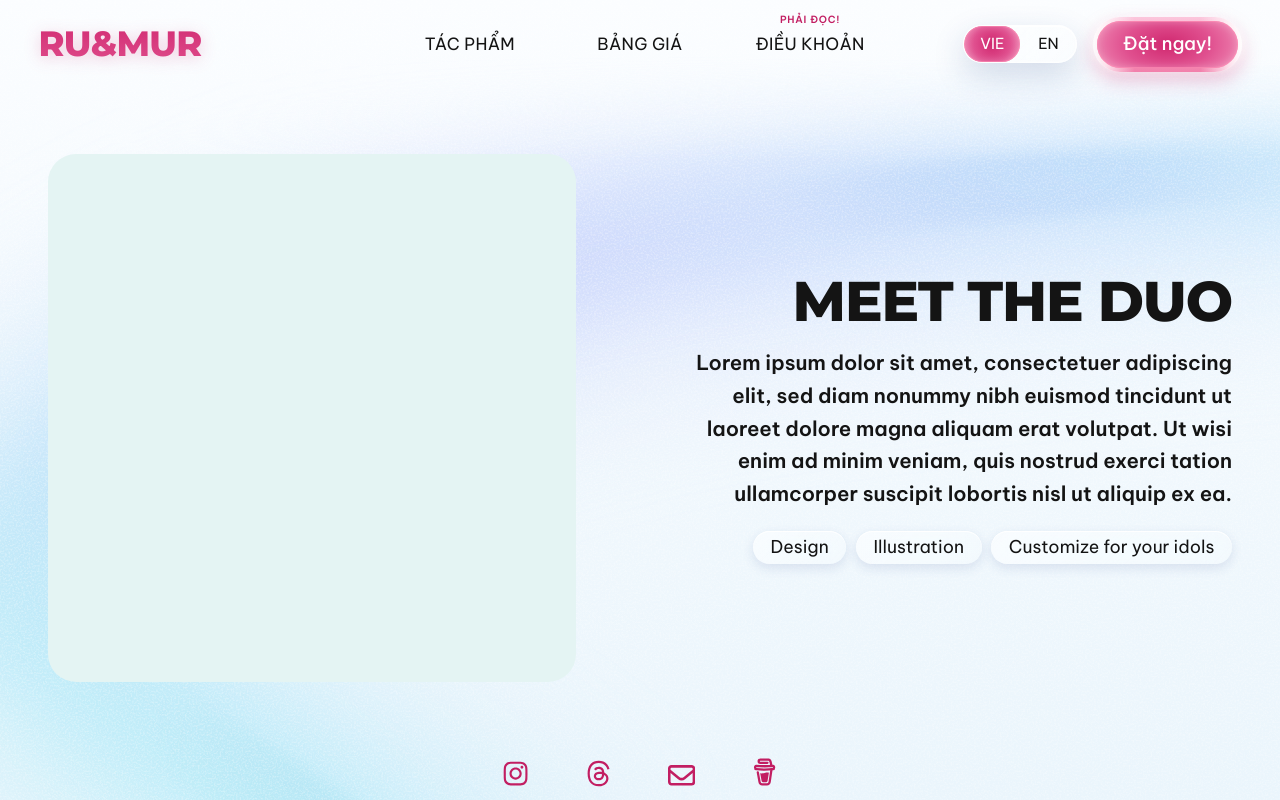
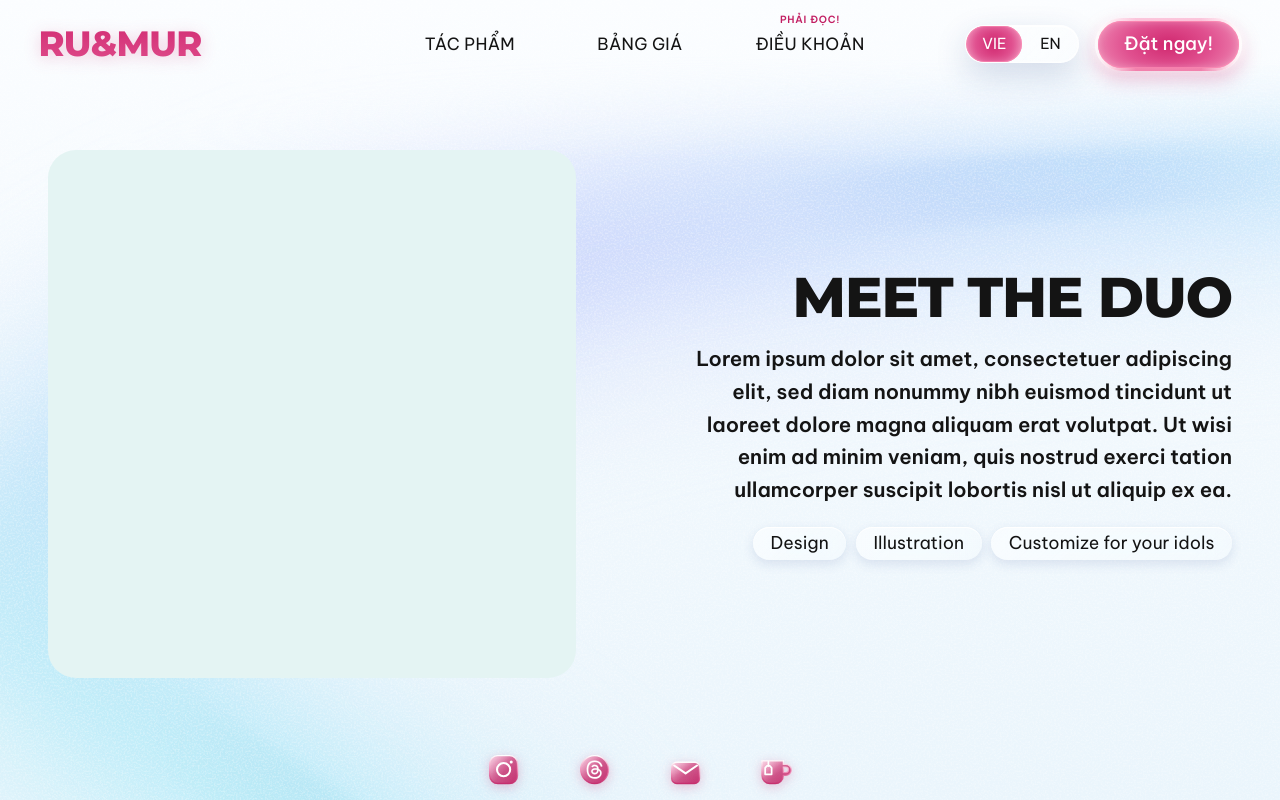
Before and after one commit to MinhTran2084/Ru_Mur_Commission, a React (Vite) app: page /#/ in a window 1280 px wide. Built offline with nearby package versions, Linux system fonts and the light colour scheme.

Commit message:
Fixed icons

```diff
--- a/src/components/Footer.jsx
+++ b/src/components/Footer.jsx
@@ -1,30 +1,30 @@
 import { Link } from 'react-router-dom'
-import { FaInstagram, FaThreads, FaRegEnvelope } from 'react-icons/fa6'
-import CoffeeIcon from './CoffeeIcon'
+import { GlassDefs, InstagramIcon, ThreadsIcon, MailIcon, CoffeeIcon } from './GlassIcons'
 import site from '../content/site.json'
 
 export default function Footer() {
   return (
     <footer className="site-footer">
+      <GlassDefs />
       <ul>
         {site.instagram && (
           <li>
             <a href={site.instagram} target="_blank" rel="noreferrer" aria-label="Instagram">
-              <FaInstagram />
+              <InstagramIcon />
             </a>
           </li>
         )}
         {site.threads && (
           <li>
             <a href={site.threads} target="_blank" rel="noreferrer" aria-label="Threads">
-              <FaThreads />
+              <ThreadsIcon />
             </a>
           </li>
         )}
         {site.email && (
           <li>
             <a href={`mailto:${site.email}`} aria-label="Email">
-              <FaRegEnvelope className="footer-envelope" />
+              <MailIcon />
             </a>
           </li>
         )}
--- /dev/null
+++ b/src/components/GlassIcons.jsx
@@ -0,0 +1,153 @@
+// Single-layer frosted #C21E62 pink glass footer icons with refined white details and a luminous rim.
+// All four sit on the same bottom baseline (y = 21.5 in the 24 x 24 drawing box).
+
+const SHADOW = 'drop-shadow(0 3px 6px rgba(194, 30, 98, 0.28))'
+
+// Put this once in Footer.jsx
+export function GlassDefs() {
+  return (
+    <svg width="0" height="0" style={{ position: 'absolute' }} aria-hidden="true" focusable="false">
+      <defs>
+        {/* translucent #C21E62 glass body */}
+        <linearGradient id="gi-frost-base" x1="0" y1="0" x2="1" y2="1">
+          <stop offset="0%" stopColor="#f272a7" stopOpacity="0.68" />
+          <stop offset="55%" stopColor="#c21e62" stopOpacity="0.78" />
+          <stop offset="100%" stopColor="#c21e62" stopOpacity="0.86" />
+        </linearGradient>
+
+        {/* glossy top-left specular glass reflection */}
+        <linearGradient id="gi-frost-sheen" x1="0" y1="0" x2="0.85" y2="0.85">
+          <stop offset="0%" stopColor="#ffffff" stopOpacity="0.58" />
+          <stop offset="48%" stopColor="#ffffff" stopOpacity="0.12" />
+          <stop offset="100%" stopColor="#ffffff" stopOpacity="0" />
+        </linearGradient>
+
+        {/* white top highlight fading into #C21E62 at the bottom */}
+        <linearGradient id="gi-rim" x1="0" y1="0" x2="0" y2="1">
+          <stop offset="0%" stopColor="#ffffff" stopOpacity="0.95" />
+          <stop offset="50%" stopColor="#f48ab6" stopOpacity="0.8" />
+          <stop offset="100%" stopColor="#c21e62" stopOpacity="0.85" />
+        </linearGradient>
+      </defs>
+    </svg>
+  )
+}
+
+function GlassIcon({ shape, front, rimWidth = 0.9, ...props }) {
+  return (
+    <svg
+      viewBox="0 0 24 24"
+      width="1em"
+      height="1em"
+      overflow="visible"
+      aria-hidden="true"
+      style={{ filter: SHADOW }}
+      {...props}
+    >
+      {/* 1. Translucent #C21E62 glass body */}
+      <g fill="url(#gi-frost-base)">{shape}</g>
+
+      {/* 2. Surface sheen + defined glass rim */}
+      <g fill="url(#gi-frost-sheen)" stroke="url(#gi-rim)" strokeWidth={rimWidth}>
+        {shape}
+      </g>
+
+      {/* 3. Crisp white front details */}
+      {front}
+    </svg>
+  )
+}
+
+export function InstagramIcon(props) {
+  return (
+    <GlassIcon
+      {...props}
+      shape={<rect x="2.5" y="2.5" width="19" height="19" rx="5.5" />}
+      front={
+        <>
+          <circle cx="12" cy="12" r="4.5" fill="none" stroke="#ffffff" strokeWidth="1.4" />
+          <circle cx="17.2" cy="6.8" r="1.05" fill="#ffffff" />
+        </>
+      }
+    />
+  )
+}
+
+const THREADS =
+  'M331.5 235.7c2.2 .9 4.2 1.9 6.3 2.8c29.2 14.1 50.6 35.2 61.8 61.4c15.7 36.5 17.2 95.8-30.3 143.2c-36.2 36.2-80.3 52.5-142.6 53h-.3c-70.2-.5-124.1-24.1-160.4-70.2c-32.3-41-48.9-98.1-49.5-169.6V256v-.2C17 184.3 33.6 127.2 65.9 86.2C102.2 40.1 156.2 16.5 226.4 16h.3c70.3 .5 124.9 24 162.3 69.9c18.4 22.7 32 50 40.6 81.7l-40.4 10.8c-7.1-25.8-17.8-47.8-32.2-65.4c-29.2-35.8-73-54.2-130.5-54.6c-57 .5-100.1 18.8-128.2 54.4C72.1 146.1 58.5 194.3 58 256c.5 61.7 14.1 109.9 40.3 143.3c28 35.6 71.2 53.9 128.2 54.4c51.4-.4 85.4-12.6 113.7-40.9c32.3-32.2 31.7-71.8 21.4-95.9c-6.1-14.2-17.1-26-31.9-34.9c-3.7 26.9-11.8 48.3-24.7 64.8c-17.1 21.8-41.4 33.6-72.7 35.3c-23.6 1.3-46.3-4.4-63.9-16c-20.8-13.8-33-34.8-34.3-59.3c-2.5-48.3 35.7-83 95.2-86.4c21.1-1.2 40.9-.3 59.2 2.8c-2.4-14.8-7.3-26.6-14.6-35.2c-10-11.7-25.6-17.7-46.2-17.8H227c-16.6 0-39 4.6-53.3 26.3l-34.4-23.6c19.2-29.1 50.3-45.1 87.8-45.1h.8c62.6 .4 99.9 39.5 103.7 107.7l-.2 .2zm-156 68.8c1.3 25.1 28.4 36.8 54.6 35.3c25.6-1.4 54.6-11.4 59.5-73.2c-13.2-2.9-27.8-4.4-43.4-4.4c-4.8 0-9.6 .1-14.4 .4c-42.9 2.4-57.2 23.2-56.2 41.8l-.1 .1z'
+
+export function ThreadsIcon(props) {
+  return (
+    <GlassIcon
+      {...props}
+      shape={<circle cx="12" cy="12" r="9.5" />}
+      front={
+        <g transform="translate(6.18 5.34) scale(0.026)">
+          <path
+            d={THREADS}
+            fill="#ffffff"
+            stroke="#ffffff"
+            strokeWidth="4"
+            strokeLinejoin="round"
+          />
+        </g>
+      }
+    />
+  )
+}
+
+export function MailIcon(props) {
+  return (
+    <GlassIcon
+      {...props}
+      shape={<rect x="2.5" y="7" width="19" height="14.5" rx="3.5" />}
+      front={
+        <path
+          d="M4.2 9.2L12 14.6l7.8-5.4"
+          fill="none"
+          stroke="#ffffff"
+          strokeWidth="1.4"
+          strokeLinecap="round"
+          strokeLinejoin="round"
+        />
+      }
+    />
+  )
+}
+
+export function CoffeeIcon(props) {
+  // Larger mug body (x = 2..16.6, y = 6..21.5) + handle (to x = 22) to match the optical height of the other icons
+  const mugPath =
+    'M2 6H16.6V8.4H18.2A3.8 3.8 0 0 1 22 12.2A3.8 3.8 0 0 1 18.2 16H16.6A5.5 5.5 0 0 1 11.1 21.5H7.5A5.5 5.5 0 0 1 2 16ZM16.6 10.3V14.1H18.2A1.9 1.9 0 0 0 18.2 10.3Z'
+
+  return (
+    <svg
+      viewBox="0 0 24 24"
+      width="1em"
+      height="1em"
+      fill="none"
+      overflow="visible"
+      aria-hidden="true"
+      style={{ filter: SHADOW }}
+      {...props}
+    >
+      {/* 1. Translucent #C21E62 glass mug body & handle */}
+      <path d={mugPath} fill="url(#gi-frost-base)" />
+      <path d={mugPath} fill="url(#gi-frost-sheen)" stroke="url(#gi-rim)" strokeWidth="0.9" />
+
+      {/* 2. Thinner white tea bag string & chamfered tag */}
+      <g
+        fill="none"
+        stroke="#ffffff"
+        strokeWidth="1.2"
+        strokeLinecap="round"
+        strokeLinejoin="round"
+      >
+        <path d="M6.4 6.6v2.8" />
+        <path d="M5.45 9.4h1.9l1.25 1.4v4.4H4.2v-4.4l1.25-1.4Z" />
+      </g>
+    </svg>
+  )
+}
+
+export default CoffeeIcon
--- a/src/index.css
+++ b/src/index.css
@@ -850,6 +850,12 @@ a, button { -webkit-tap-highlight-color: transparent; }
   border-width: 4px;
   background: var(--btn-bg);
 }
+
+/* Book now: a tiny bit thinner rim than the arrows */
+.btn-book,
+.btn-book:hover {
+  border-width: 3px;
+}
 @media (hover: none) {
   .btn-book:hover,
   .pj-arrow:hover { background: var(--btn-bg); }
@@ -898,3 +904,21 @@ a, button { -webkit-tap-highlight-color: transparent; }
 @media (max-width: 860px) {
   .timeline { padding: 0.5rem 1rem; border-radius: 22px; }
 }
+
+/* glass footer icons: bigger */
+.site-footer a { font-size: 2.8rem; }
+.app.fit .site-footer a { font-size: 2.2rem; }
+
+/* "tap for more details" pill: liquid glass with white text */
+.cf-hint {
+  background: linear-gradient(135deg, rgba(255, 255, 255, 0.28), rgba(255, 255, 255, 0.1));
+  -webkit-backdrop-filter: blur(16px) saturate(170%);
+  backdrop-filter: blur(16px) saturate(170%);
+  border: 1px solid rgba(255, 255, 255, 0.7);
+  box-shadow:
+    inset 0 1px 0 rgba(255, 255, 255, 0.95),   /* bright top edge */
+    inset 0 -1px 0 rgba(255, 255, 255, 0.3),   /* faint bottom edge */
+    0 6px 18px rgba(30, 60, 130, 0.22);        /* soft shadow below */
+  color: #fff;
+  text-shadow: 0 1px 4px rgba(0, 0, 0, 0.45);  /* keeps the white readable on light artwork */
+}
```
